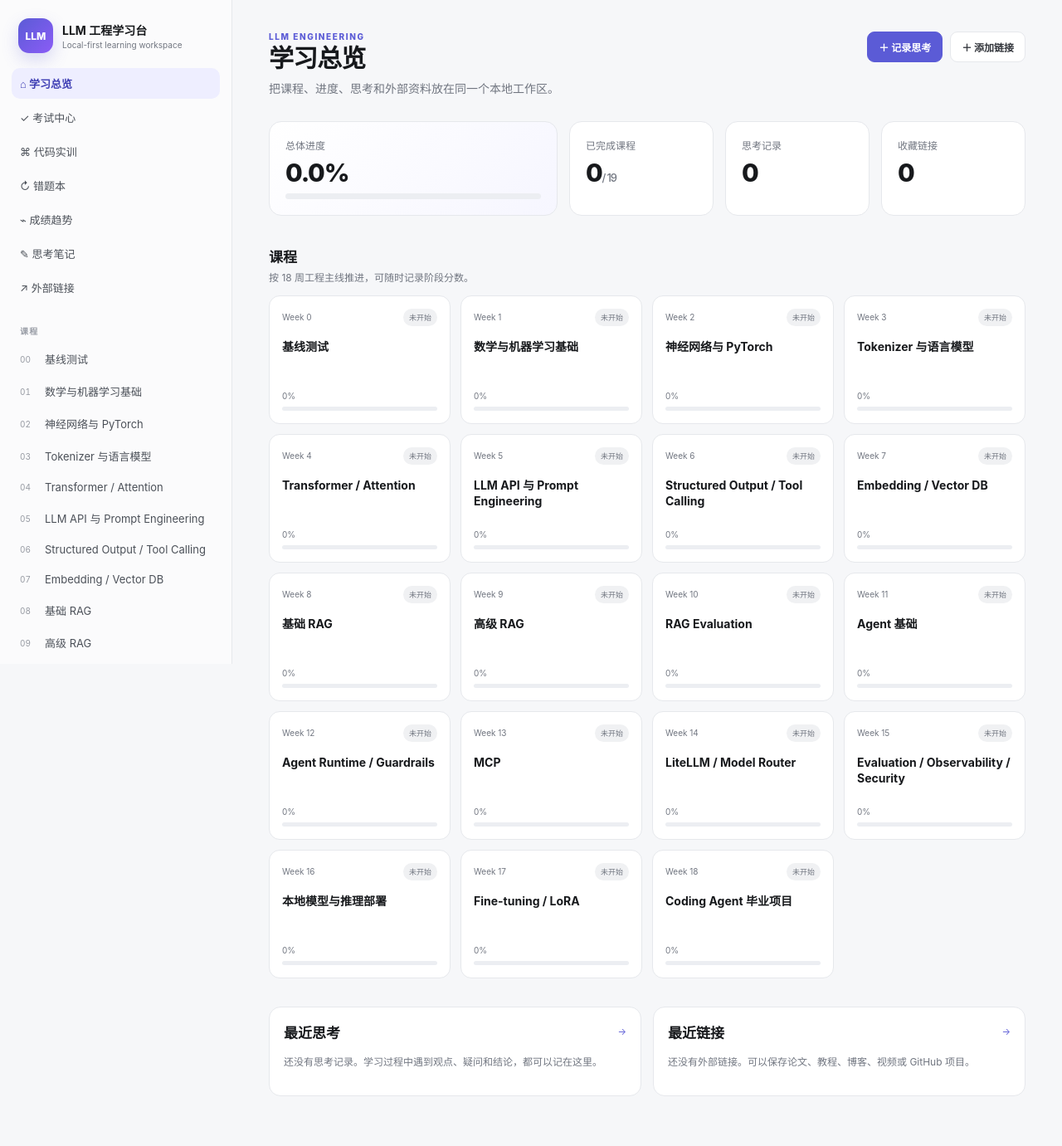
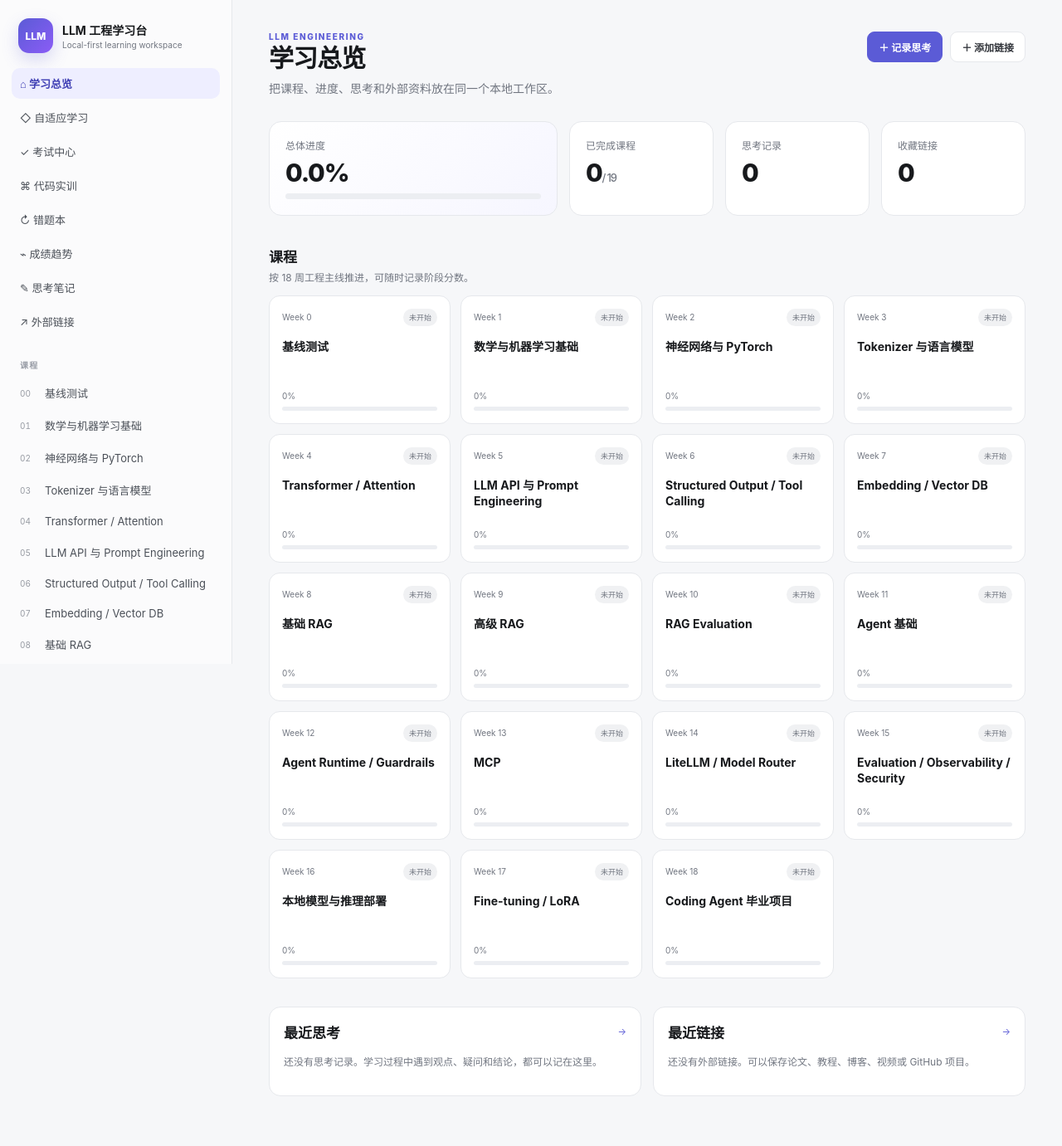
Before and after one commit to Azurefly/llm-engineering-learning, a FastAPI app: page / in a window 1280 px wide. Shown: the whole page at 83% size. Run offline with FastAPI, Linux system fonts and the light colour scheme; data that the repository does not hold is empty.

Commit message:
add adaptive learning navigation

```diff
--- a/app/templates/base.html
+++ b/app/templates/base.html
@@ -8,6 +8,7 @@
   <link rel="stylesheet" href="/static/exam.css">
   <link rel="stylesheet" href="/static/exam_v2.css">
   <link rel="stylesheet" href="/static/code_exam.css">
+  <link rel="stylesheet" href="/static/adaptive.css">
 </head>
 <body>
 <div class="app-shell">
@@ -15,6 +16,7 @@
   <div class="brand"><div class="brand-mark">LLM</div><div><strong>{{ t('app_name') }}</strong><small>Local-first learning workspace</small></div></div>
   <nav class="main-nav">
     <a href="/" class="nav-item {% if current_path == '/' %}active{% endif %}">⌂ {{ t('dashboard') }}</a>
+    <a href="/adaptive" class="nav-item {% if current_path.startswith('/adaptive') %}active{% endif %}">◇ {{ 'Adaptive Learning' if lang == 'en' else '自适应学习' }}</a>
     <a href="/exam-lab" class="nav-item {% if current_path.startswith('/exam-lab') or current_path.startswith('/exam-v2') or current_path.startswith('/stage-exams') or current_path.startswith('/question-bank') %}active{% endif %}">✓ {{ 'Exam Center' if lang == 'en' else '考试中心' }}</a>
     <a href="/coding-labs" class="nav-item {% if current_path.startswith('/coding-labs') %}active{% endif %}">⌘ {{ 'Coding Labs' if lang == 'en' else '代码实训' }}</a>
     <a href="/mistakes" class="nav-item {% if current_path.startswith('/mistakes') %}active{% endif %}">↻ {{ 'Mistake Book' if lang == 'en' else '错题本' }}</a>
@@ -29,5 +31,6 @@
 <main class="main-content">{% block content %}{% endblock %}</main>
 </div>
 <script src="/static/app.js"></script>
+<script src="/static/adaptive.js"></script>
 </body>
 </html>
```
